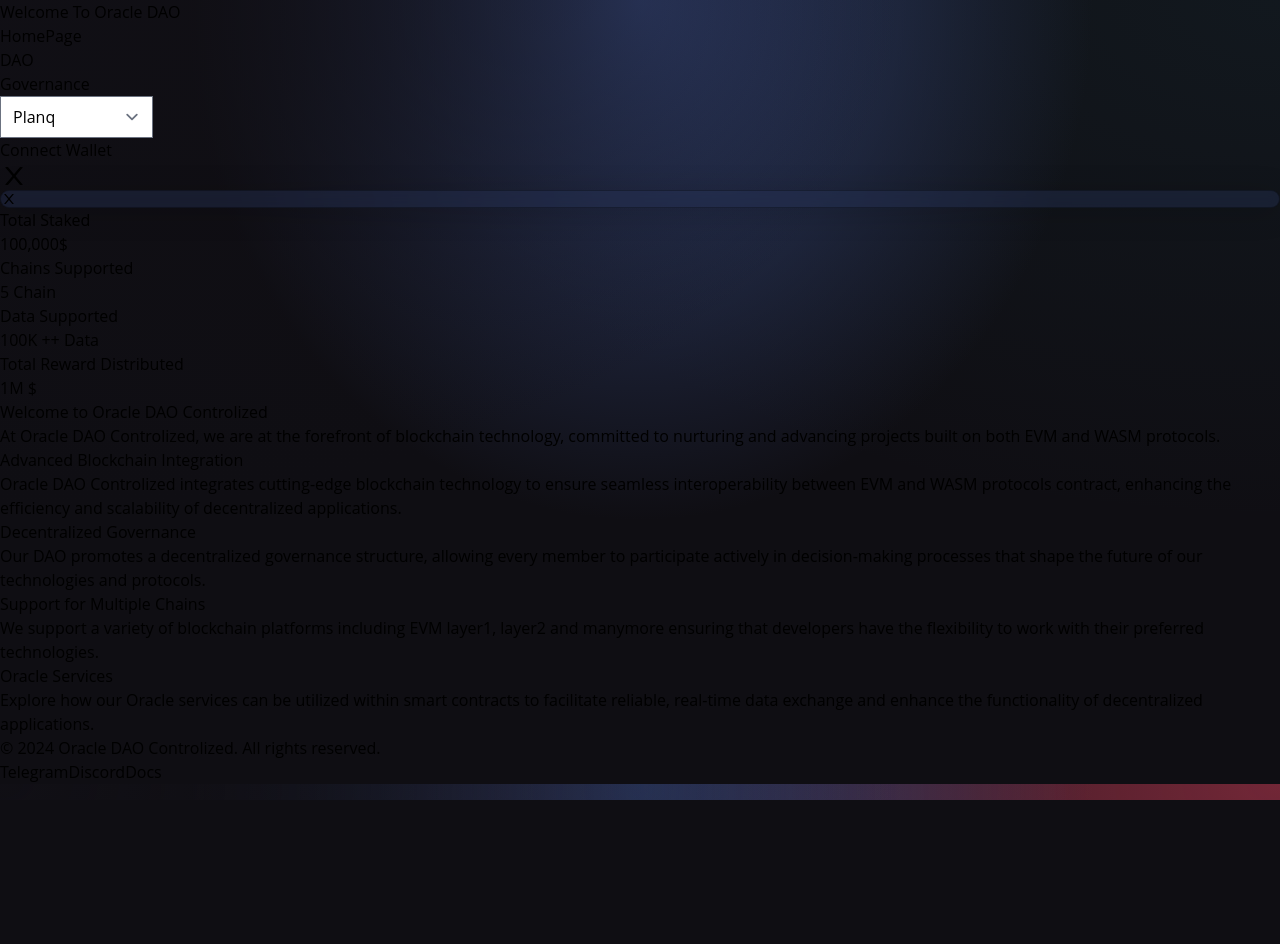
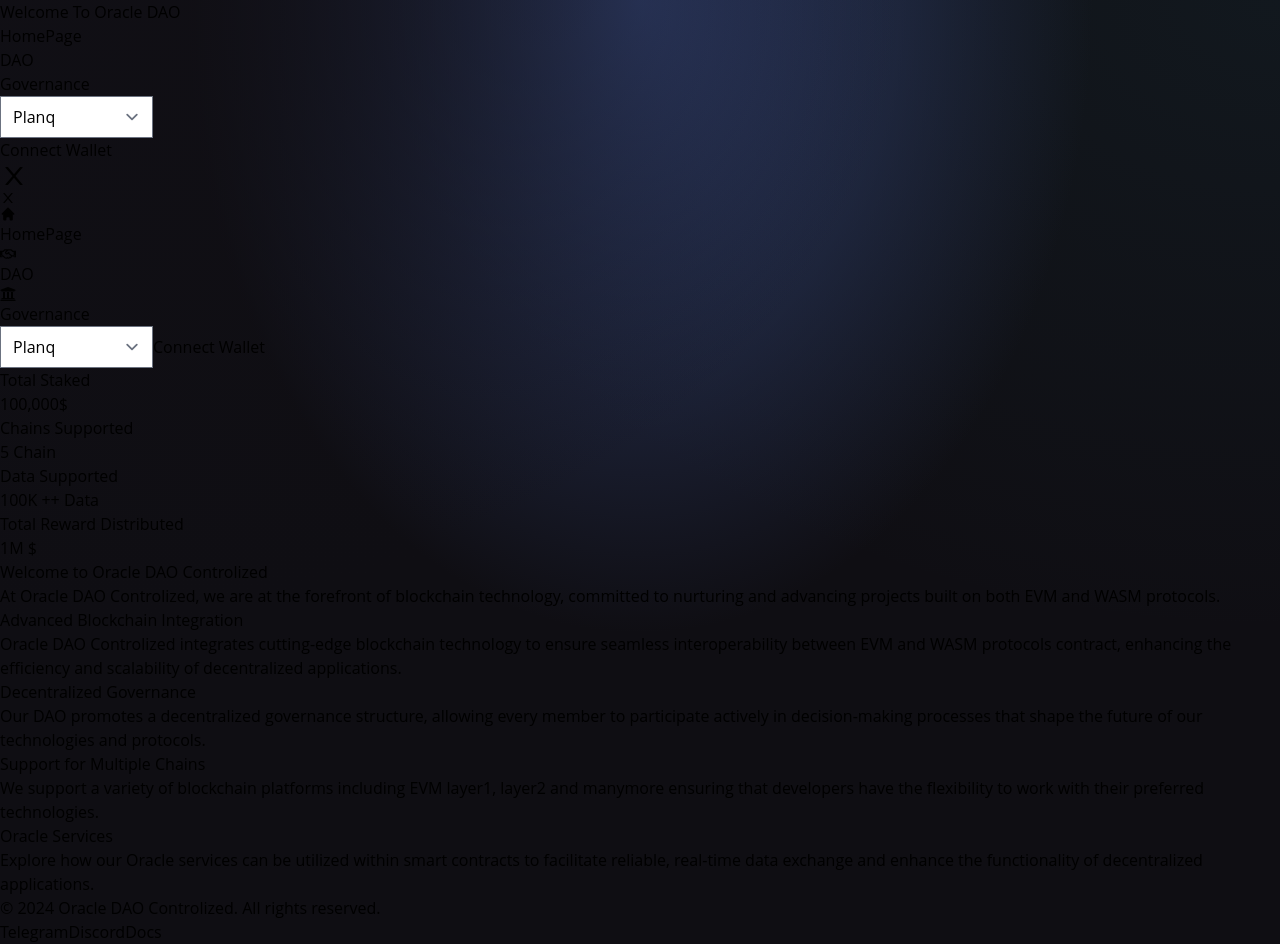
Before and after one commit to alfset/DAO-Interface, a React (Create React App) app in the folder src/: page / in a window 1280 px wide. Both pictures are taken after a click on the icon 14 px from the left and 176 px from the top of the page. Before the commit the page ends 800 px from the top, so only its background shows below. Built offline with nearby package versions, Linux system fonts and the light colour scheme.

Commit message:
Update Navbar.js

```diff
--- a/src/components/Navbar.js
+++ b/src/components/Navbar.js
@@ -1,24 +1,25 @@
 import React, { useState, useContext } from "react";
 import { Link } from "react-router-dom";
-import { HiMenuAlt4 } from "react-icons/hi";
-import { AiOutlineClose } from "react-icons/ai";
+import { HiMenuAlt4, HiHome } from "react-icons/hi";
+import { AiOutlineClose, AiOutlineGlobal } from "react-icons/ai";
+import { FaRegHandshake, FaUniversity } from "react-icons/fa";
 import { shortenAddress } from "../utils/ShortAdress";
 import { AppContext } from "../context/AppContext";
 
 // Define chain information for switching
 const networks = {
   Atlas: {
-    chainId: '0x1b9e', // Binance Smart Chain Mainnet
+    chainId: '0x1b9e', // Planq Mainnet
     chainName: 'Planq',
     rpcUrls: ['https://planq-rpc.nodies.app'],
   },
-  scroll: {
-    chainId: '0x8274f', // Example, replace with actual
+  Scroll: {
+    chainId: '0x8274f', // Scroll Testnet
     chainName: 'Scroll Testnet',
     rpcUrls: ['https://scroll-sepolia.drpc.org'],
   },
-  testBSC: {
-    chainId: '0x61', // Optimism Sepolia Testnet
+  TestBSC: {
+    chainId: '0x61', // BNB Testnet
     chainName: 'BNB Testnet',
     rpcUrls: ['https://bsc-testnet-rpc.publicnode.com'],
   }
@@ -67,6 +68,7 @@ const Navbar = () => {
         </div>
       </div>
     </div>
+      <div className="md:flex hidden list-none flex-row justify-between items-center flex-initial">
       <ul className="text-white md:flex hidden list-none flex-row justify-between items-center flex-initial">
         <li className="menu-transition mx-4 cursor-pointer border-b-2 border-transparent hover:border-blue-600">
           <Link to="/">HomePage</Link>
@@ -90,31 +92,35 @@ const Navbar = () => {
           </button>
         </li>
       </ul>
-      <div className="flex relative">
+      </div>
+      <div className="md:hidden flex justify-end items-center">
         {!toggleMenu ? (
-          <HiMenuAlt4
-            fontSize={28}
-            className="text-white md:hidden cursor-pointer"
-            onClick={() => setToggleMenu(true)}
-          />
+          <HiMenuAlt4 fontSize={28} className="text-white cursor-pointer" onClick={() => setToggleMenu(true)} />
         ) : (
-          <AiOutlineClose
-            fontSize={28}
-            className="text-white md:hidden cursor-pointer"
-            onClick={() => setToggleMenu(false)}
-          />
+          <AiOutlineClose fontSize={28} className="text-white cursor-pointer" onClick={() => setToggleMenu(false)} />
         )}
+      </div>
       {toggleMenu && (
-          <ul
-            className="z-10 fixed -top-0 -right-2 p-3 w-[70vw] h-screen shadow-2xl md:hidden list-none
-                   flex flex-col justify-start items-end rounded-md blue-glassmorphism text-white animate-slide-in"
-          >
-            <li className="text-xl w-full my-2">
-              <AiOutlineClose onClick={() => setToggleMenu(false)} />
-            </li>
+        <ul className="z-10 fixed top-0 left-0 p-3 w-full h-screen bg-gray-900 md:hidden list-none
+               flex flex-col justify-between text-white animate-slide-in">
+          <div>
+          <li className="text-xl w-full my-2"><AiOutlineClose className="text-xl cursor-pointer" onClick={() => setToggleMenu(false)}/></li>
+            <li><Link to="/" className="flex items-center" onClick={() => setToggleMenu(false)}><HiHome className="mr-2"/>HomePage</Link></li>
+            <li><Link to="/DAO" className="flex items-center" onClick={() => setToggleMenu(false)}><FaRegHandshake className="mr-2"/>DAO</Link></li>
+            <li><Link to="/Governance" className="flex items-center" onClick={() => setToggleMenu(false)}><FaUniversity className="mr-2"/>Governance</Link></li>
+          </div>
+          <div className="w-full pb-4">
+            <select onChange={(e) => { switchNetwork(e.target.value); setToggleMenu(false); }} className="w-full bg-[#2952e3] text-white py-2 px-4 rounded-lg cursor-pointer hover:bg-[#2546bd]">
+              <option value="Atlas">Planq</option>
+              <option value="Scroll">Scroll Sepolia</option>
+              <option value="TestBSC">Testnet BSC</option>
+            </select>
+            <button onClick={() => { connectWallet(); setToggleMenu(false); }} className="bg-[#2952e3] text-white py-2 px-7 rounded-lg cursor-pointer hover:bg-[#2546bd] w-full mt-4">
+              {currentAccount ? shortenAddress(currentAccount) : "Connect Wallet"}
+            </button>
+          </div>
         </ul>
       )}
-      </div>
     </nav>
   );
 };
```
Lines whose indentation alone changed are shown as unchanged.
